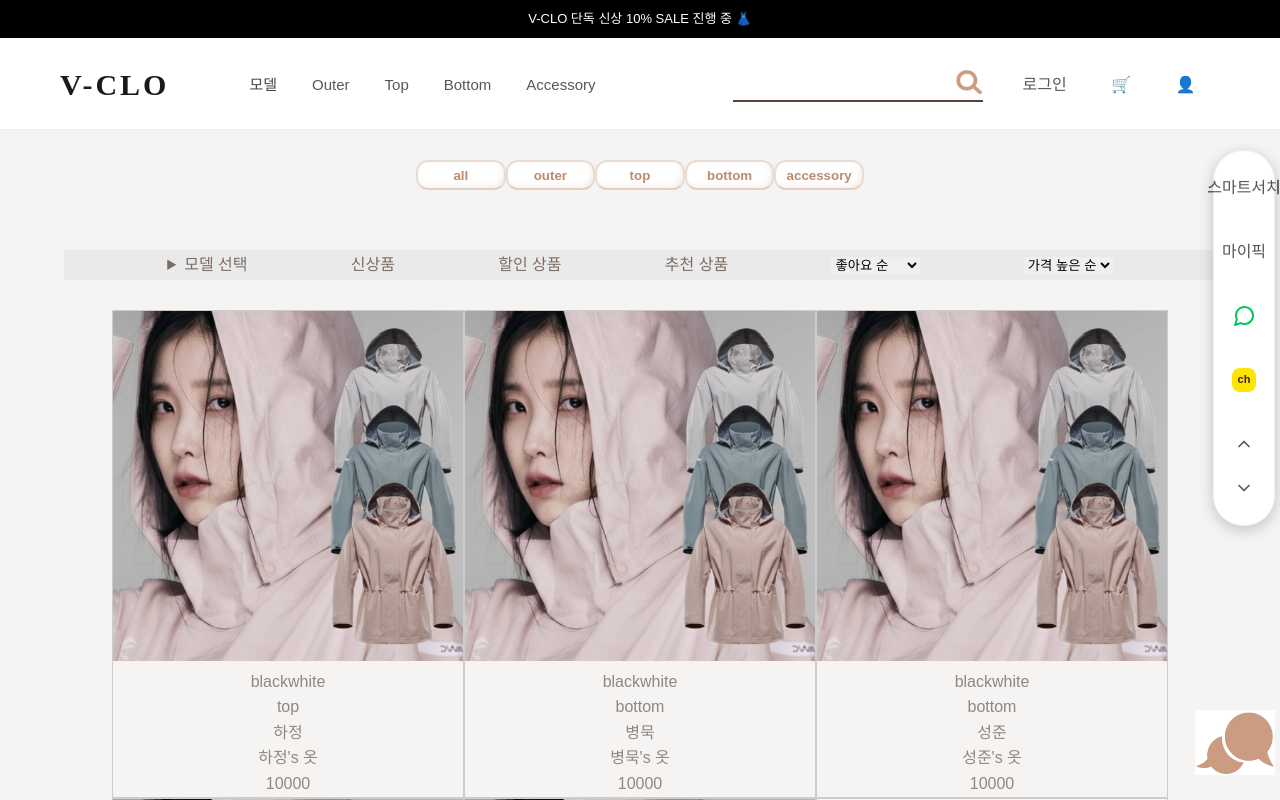
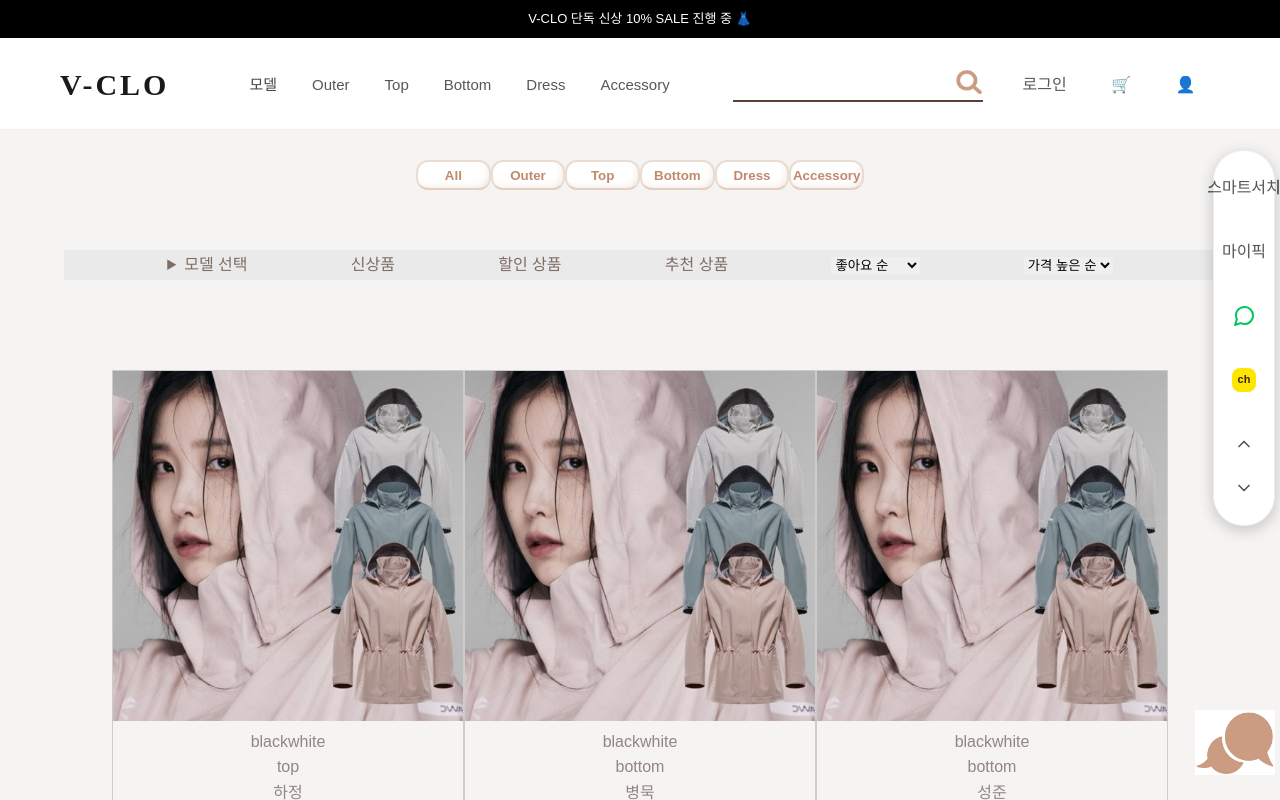
Before and after one commit to jeongbyeongmug/v-clo-frontend, a React (Vite) app: page /productList in a window 1280 px wide. Shown: the top 800 px of the page. Built offline with nearby package versions, Linux system fonts and the light colour scheme.

Commit message:
Update Nav, ProductList, SearchResult

```diff
--- a/src/components/Nav.jsx
+++ b/src/components/Nav.jsx
@@ -16,6 +16,7 @@ export default function Nav({isLogin, onLogout}) {
     { name: 'Outer', path:'/productList?category=outer' , sub: []},
     { name: 'Top', path:'/productList?category=top', sub: [] },
     { name: 'Bottom', path:'/productList?category=bottom', sub: []},
+    { name: 'Dress', path:'/productList?category=dress', sub: []},
     { name: 'Accessory', path:'/productList?category=accessory', sub: []}]
 
   return (
@@ -35,7 +36,6 @@ export default function Nav({isLogin, onLogout}) {
 
                 {/* navLink가 있으면 path로 이동, 없으면 이름만 출력 */}
                 {c.path ? <NavLink to={c.path}>{c.name}</NavLink> : c.name}
-
 
                 {/* 드롭다운 메뉴 */}
                 {activeMenu === c.name && (
--- a/src/components/ProductList.jsx
+++ b/src/components/ProductList.jsx
@@ -4,14 +4,18 @@ import { useProduct } from '../context/ProductContext';
 import {SearchResult, Category} from './SearchResult';
 import SideBar from './SideBar';
 
-export default function ProductList({ isLogin, onLogout }) {
+export default function ProductList() {
     const [searchParams, setSearchParams] = useSearchParams();
+
+    // 쿼리스트링의 키값을 받아오기
     const queryValue =
         searchParams.get('query') ||
         searchParams.get('category') ||
         searchParams.get('model') ||
         searchParams.get('color') ||
         '';
+
+    //쿼리스트링 키값과 일치하는 상품만 필터링
     const { product } = useProduct();
     let searchList = product.filter( ({model, color, category, title}) =>
         model.includes(queryValue) ||
@@ -20,6 +24,7 @@ export default function ProductList({ isLogin, onLogout }) {
         title.includes(queryValue)
     );//searchList
 
+    //필터링된 상품을 다시 맵 돌려서 랜더링
     searchList = searchList.map (({id, img, model, color, category, title, price})=> {
         return <li key={id}><NavLink to={'/productDetail?id='+id}>
             <img src={img} alt={title} className="thumbnail" /><br />
@@ -34,11 +39,13 @@ export default function ProductList({ isLogin, onLogout }) {
     return (
     <>
         <SideBar/>
+        {/* 서치 결과가 있을때만 검색결과 창을 상단에 띄움 */}
         {searchParams.get('query')!==null &&
             <SearchResult product={product} searchParams={searchParams} setSearchParams={setSearchParams}/>}
         <Category />
 
-        <div>
+        {/* 상품 목록 */}
+        <div className="product-box">
             <ul className="productUl">
                 {searchList}
             </ul>
--- a/src/components/SearchResult.jsx
+++ b/src/components/SearchResult.jsx
@@ -26,17 +26,22 @@ function Category() {
     return (
     <div className="main-box">
         <div className="category-box">
-            <button className="category-btn" onClick={()=>{onClickFilter('category','all')}}>all</button>
-            <button className="category-btn" onClick={()=>{onClickFilter('category','outer')}}>outer</button>
-            <button className="category-btn" onClick={()=>{onClickFilter('category','top')}}>top</button>
-            <button className="category-btn" onClick={()=>{onClickFilter('category','bottom')}}>bottom</button>
-            <button className="category-btn" onClick={()=>{onClickFilter('category','accessory')}}>accessory</button>
+            <button className="category-btn" onClick={()=>{onClickFilter('category','all')}}>All</button>
+            <button className="category-btn" onClick={()=>{onClickFilter('category','outer')}}>Outer</button>
+            <button className="category-btn" onClick={()=>{onClickFilter('category','top')}}>Top</button>
+            <button className="category-btn" onClick={()=>{onClickFilter('category','bottom')}}>Bottom</button>
+            <button className="category-btn" onClick={()=>{onClickFilter('category','dress')}}>Dress</button>
+            <button className="category-btn" onClick={()=>{onClickFilter('category','accessory')}}>Accessory</button>
         </div>
         <div className="filter-box">
             <ul>
                 <li>
                     <details><summary>모델 선택</summary>
-                        <li>모델</li>
+                        <li className="model">하정</li>
+                        <li className="model">병묵</li>
+                        <li className="model">성준</li>
+                        <li className="model">다희</li>
+                        <li className="model">순영</li>
                     </details>
                 </li>
                 <li>신상품</li>
--- a/src/styles/Nav.css
+++ b/src/styles/Nav.css
@@ -58,6 +58,19 @@
   color: #ffb6c1; /* 마우스 올렸을 때 아뜨랑스 핑크 포인트 */
 }
 
+.category-item {
+  position: relative;
+}
+
+.dropdown-menu {
+  background-color: rgb(255, 255, 255, 0.7);
+  position: absolute;
+  top: 30px; left: -35px;
+  padding: 10px auto 10px auto;
+  gap: 10px;
+  width: 100px;
+}
+
 /* 2. 우측 섹션 (검색창 + 유저메뉴) */
 .right-section {
   display: flex;
--- a/src/styles/ProductList.css
+++ b/src/styles/ProductList.css
@@ -1,6 +1,10 @@
 * {margin:0; padding:0;}
 ul {
     list-style: none;
+}
+
+.product-box {
+    margin: 60px auto 30px auto;
 }
 
 .productUl {
@@ -56,7 +60,13 @@ ul {
     border-color: #807671;
 }
 
+.model {
+    background-color: rgb(255, 255, 255, 0.7);
+}
 
+.model:focus {
+    background-color: #ffcac6;
+}
 
 .category-btn:focus {
     border: 2px solid rgb(184, 130, 81, 0.5);
@@ -70,6 +80,7 @@ ul {
     width: 90%; height: 30px;
     margin: 0px auto 0px auto;
     background-color: #eaeaea;
+    z-index: 999;
 }
 
 .filter-box > ul {
@@ -79,4 +90,8 @@ ul {
     color: #7c6d65;
 }
 
+.filter-box > ul:focus {
+    font-weight: bold;
+}
+
 .thumbnail {height: 350px; width:350px;}
```
